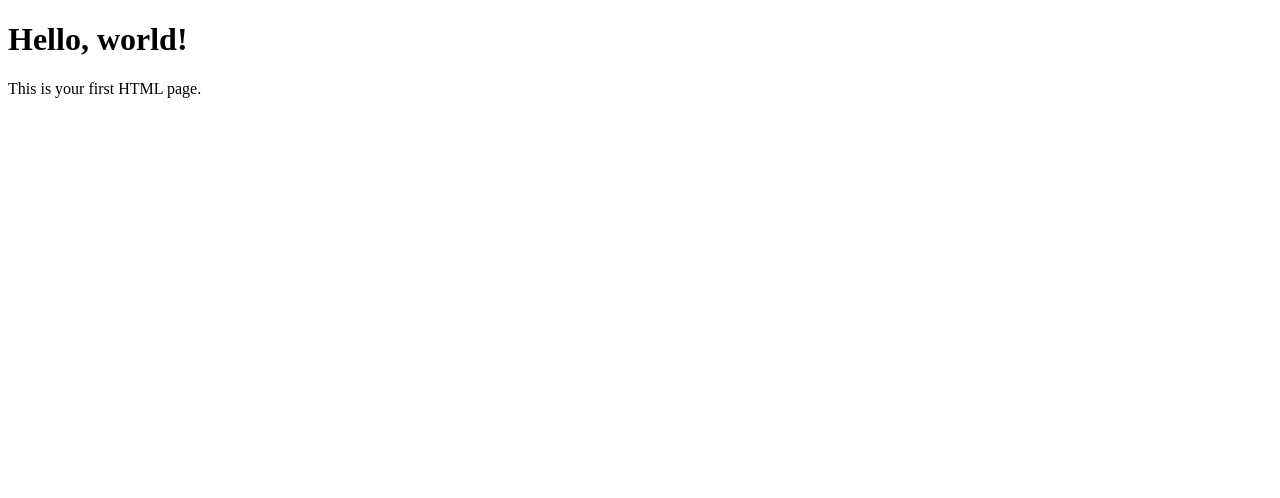
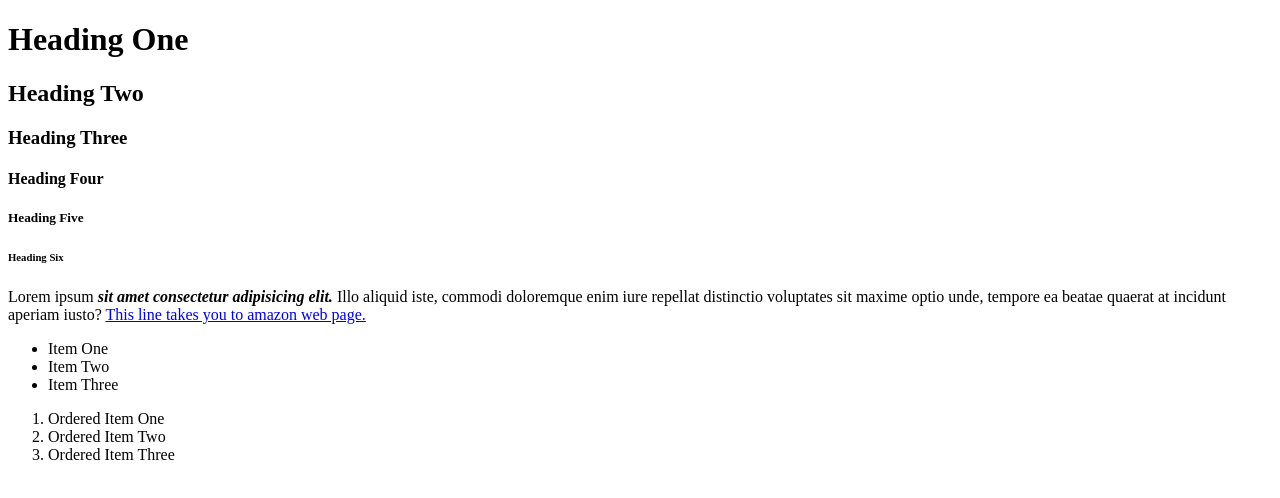
Before and after one commit to SayalSingh/WebDevPractice, a plain HTML site: page index.html in a window 1280 px wide. Drawn offline with Linux system fonts and the light colour scheme.

Commit message:
Practice Session 1 Done -> Headings, Paragraphs, Anchor Tags, Lists, Comments

```diff
--- a/index.html
+++ b/index.html
@@ -1,11 +1,42 @@
 <!DOCTYPE html>
-<html lang="en">
-<head>
-    <meta charset="UTF-8">
-    <title>Your Page Title</title>
-</head>
-<body>
-    <h1>Hello, world!</h1>
-    <p>This is your first HTML page.</p>
-</body>
+<html>
+    <head>
+        <title> Web DEV Practice </title>
+    </head>
+
+    <body>
+        <!-- Topics Covered Today -->
+        <!-- Basic Only HTML -->
+        <!-- Comments for commenting out lines -->
+        <!-- Heading Tags for heading in html -->
+        <!-- Paragraph Tags for paragaph in html -->
+        <!-- Anchor Tags for taking u to another webpage or another website -->
+        <!-- Strong and Emphasis Tags for making text bold and italic -->
+        <!-- Lists - it can be unordered & ordered -->
+
+        <h1> Heading One </h1>
+        <h2> Heading Two </h2>
+        <h3> Heading Three </h3>
+        <h4> Heading Four </h4>
+        <h5> Heading Five </h5>
+        <h6> Heading Six </h6>
+
+        <p>
+            Lorem ipsum <strong><em>sit amet consectetur adipisicing elit.</em></strong> Illo aliquid iste, commodi doloremque enim iure repellat distinctio voluptates sit maxime optio unde, tempore ea beatae quaerat at incidunt aperiam iusto?  <a href="https://amazon.com" target="_blank"> This line takes you to amazon web page. </a>
+        </p>
+
+        <ul>
+            <li> Item One </li>
+            <li> Item Two </li>
+            <li> Item Three </li>
+        </ul>
+
+        <ol>
+            <li> Ordered Item One </li>
+            <li> Ordered Item Two </li>
+            <li> Ordered Item Three </li>
+        </ol>
+
+
+    </body>
 </html>
```
